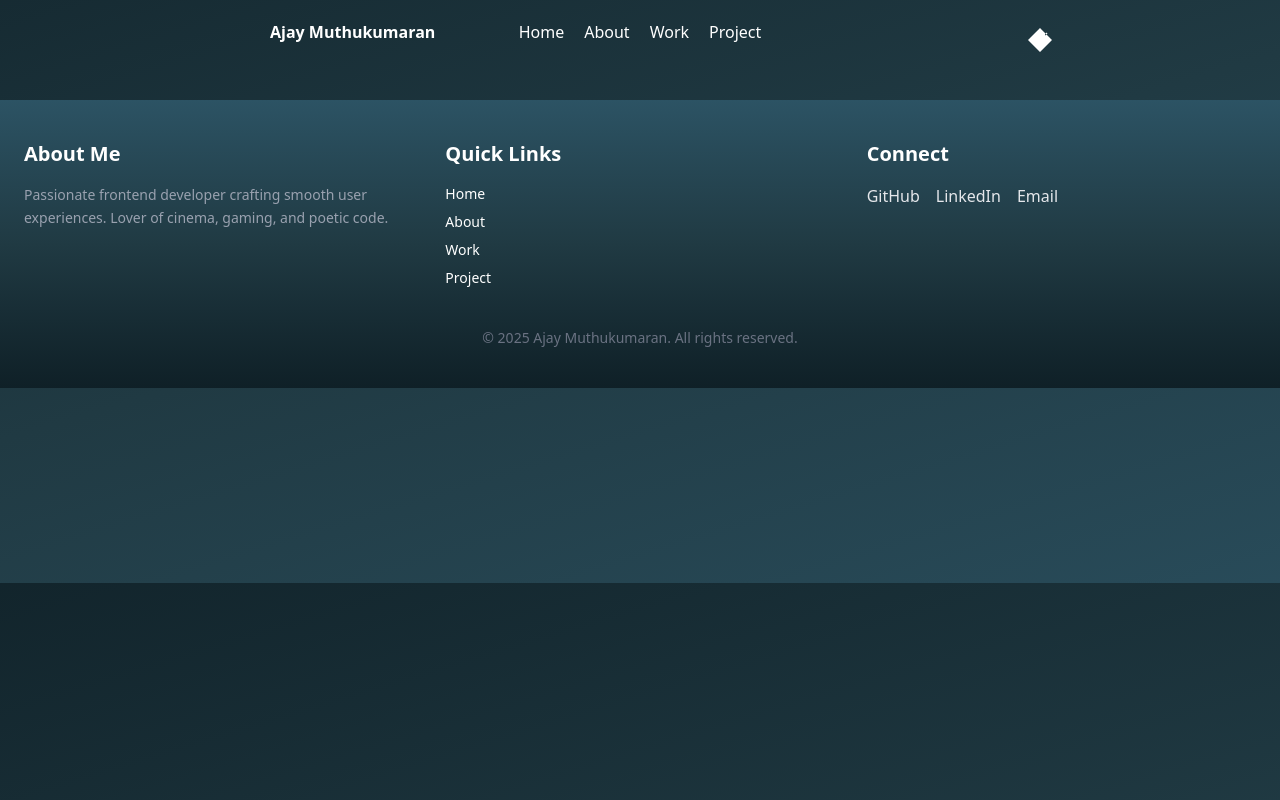
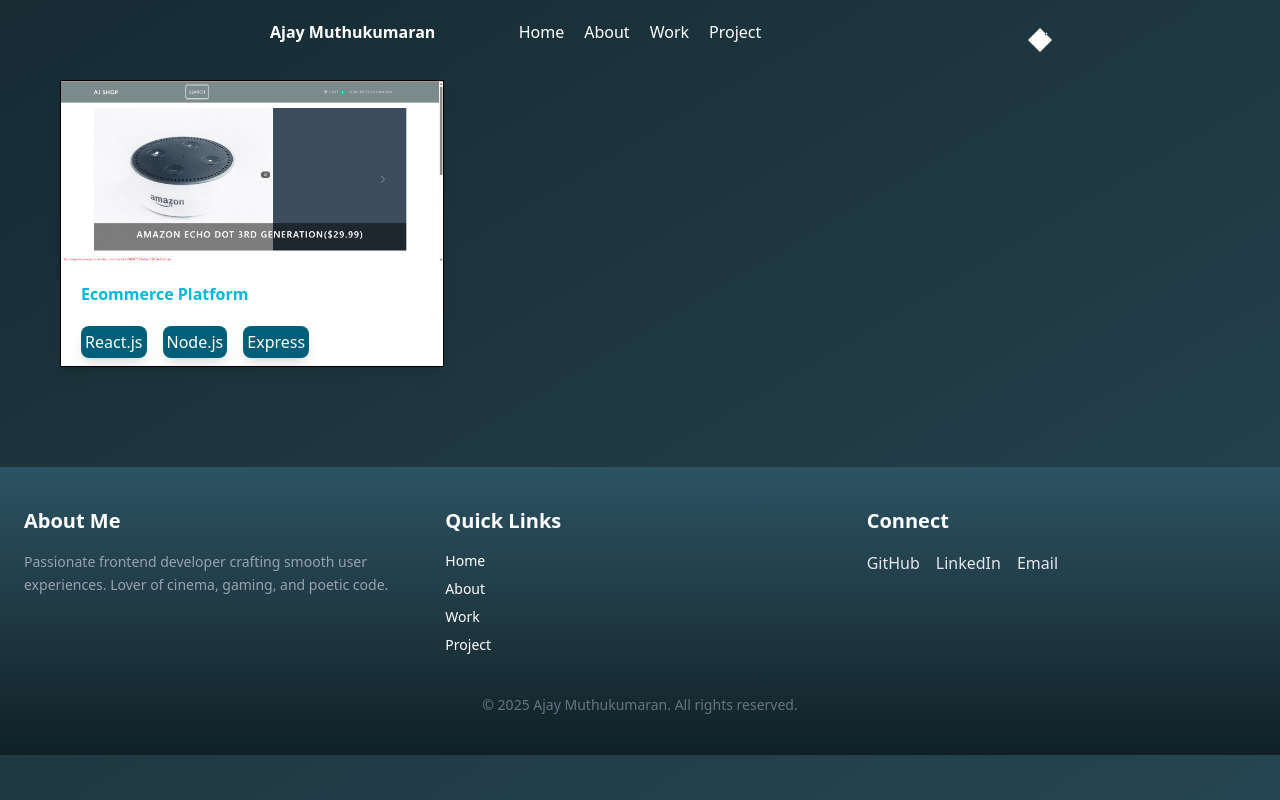
Before and after one commit to ajay-mkumar/my-portfolio, a React (Vite) app: page /projects in a window 1280 px wide. Built offline with nearby package versions, Linux system fonts and the light colour scheme; some icons are missing.

Commit message:
projects card added

```diff
--- a/src/App.tsx
+++ b/src/App.tsx
@@ -8,8 +8,9 @@
   Route,
   Navigate,
 } from "react-router-dom";
+import Footer from "./Footer/Footer";
+import Projects from "./component/Project/Projects";
 import Project from "./component/Project/Project";
-import Footer from "./Footer/Footer";
 
 function App() {
   return (
@@ -20,7 +21,8 @@
         <Route path="/home" element={<Homepage />} />
         <Route path="/about" element={<About />} />
         <Route path="/work" element={<Work />} />
-        <Route path="/project" element={<Project />} />
+        <Route path="/projects" element={<Projects />} />
+        <Route path="/projects/:id" element={<Project />} />
       </Routes>
       <Footer />
     </Router>
--- a/src/common/constants.tsx
+++ b/src/common/constants.ts
@@ -1,4 +1,5 @@
 type Project = {
+  id: number;
   name: string;
   img: string;
   techStack: string[];
@@ -19,8 +20,9 @@
 
 export const projects: Project[] = [
   {
+    id: 1,
     name: "Ecommerce Platform",
-    img: "projects/image.png",
+    img: "/projects/image.png",
     techStack: ["React.js", "Node.js", "Express"],
     description: [
       "Developed product listing, filtering, checkout components, and user authentication features.",
--- a/src/component/Project/Project.tsx
+++ b/src/component/Project/Project.tsx
@@ -1,13 +1,13 @@
+import { useParams } from "react-router-dom";
 import { projects } from "../../common/constants";
 
 function Project() {
-  return (
-    <div className="m-10 p-5 space-y-10  min-h-screen">
-      {projects.map((project, index) => (
-        <div
-          key={index}
-          className="bg-white rounded-xl shadow-lg p-6 space-y-6 hover:shadow-2xl transition duration-300"
-        >
+  const { id } = useParams();
+  const project = projects.find((project) => project.id === Number(id));
+  if (project)
+    return (
+      <div className="m-10 p-5 space-y-10  min-h-screen">
+        <div className="bg-white rounded-xl shadow-lg p-6 space-y-6 hover:shadow-2xl transition duration-300">
           <h1 className="text-2xl font-bold text-blue-800">{project.name}</h1>
 
           <img
@@ -41,9 +41,10 @@
             View Project
           </button>
         </div>
-      ))}
-    </div>
-  );
+      </div>
+    );
+  else
+    return <div className="flex justify-center items-center text-white text-xl min-h-screen">No Project found with the id: {id}</div>
 }
 
 export default Project;
--- /dev/null
+++ b/src/component/Project/Projects.tsx
@@ -0,0 +1,36 @@
+import { useNavigate } from "react-router-dom";
+import { projects } from "../../common/constants";
+function Projects(): React.ReactElement {
+  const navigate = useNavigate();
+
+  return (
+    <div className="m-10 p-5 flex flex-wrap gap-2">
+      {projects.map((project, index) => (
+        <div
+          onClick={() => navigate(`/projects/${project.id}`)}
+          key={index}
+          className="bg-white shadow-lg overflow-hidden w-full max-w-sm border"
+        >
+          <img
+            src={project.img}
+            alt={`${project.name} preview`}
+            className="w-full object-cover"
+          />
+          <h3 className="text-cyan-500 font-semibold p-5">{project.name}</h3>
+          <ul className="pb-2 pl-5 flex gap-4">
+            {project.techStack.map((tech, index) => (
+              <li
+                key={index}
+                className="bg-cyan-800 p-1 text-white rounded-lg shadow-lg hover:scale-110 transition duration-300"
+              >
+                {tech}
+              </li>
+            ))}
+          </ul>
+        </div>
+      ))}
+    </div>
+  );
+}
+
+export default Projects;
--- a/src/index.css
+++ b/src/index.css
@@ -16,6 +16,7 @@
     animation: flipIn 1s ease-out;
     backface-visibility: hidden;
   }
+
   @keyframes gradientShift {
     0% { background-position: 0% 50%; }
     50% { background-position: 100% 50%; }
```
